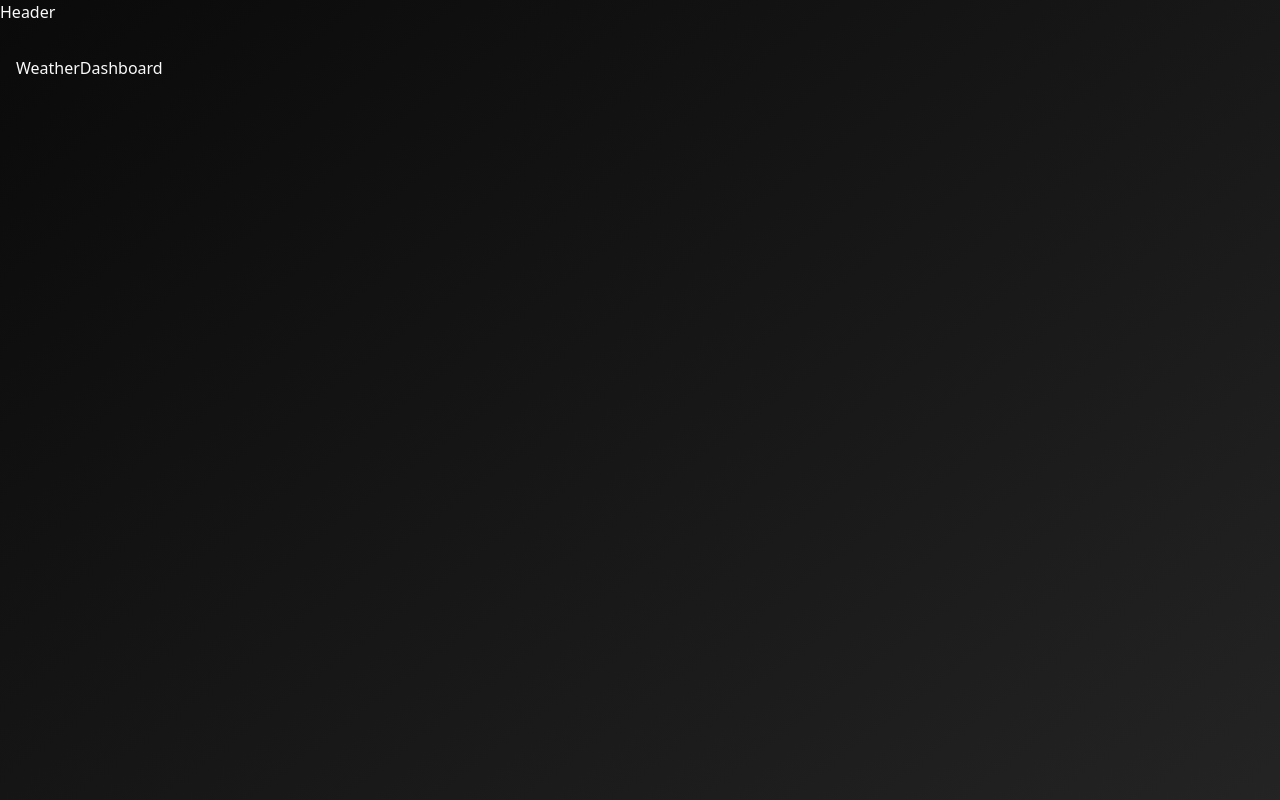
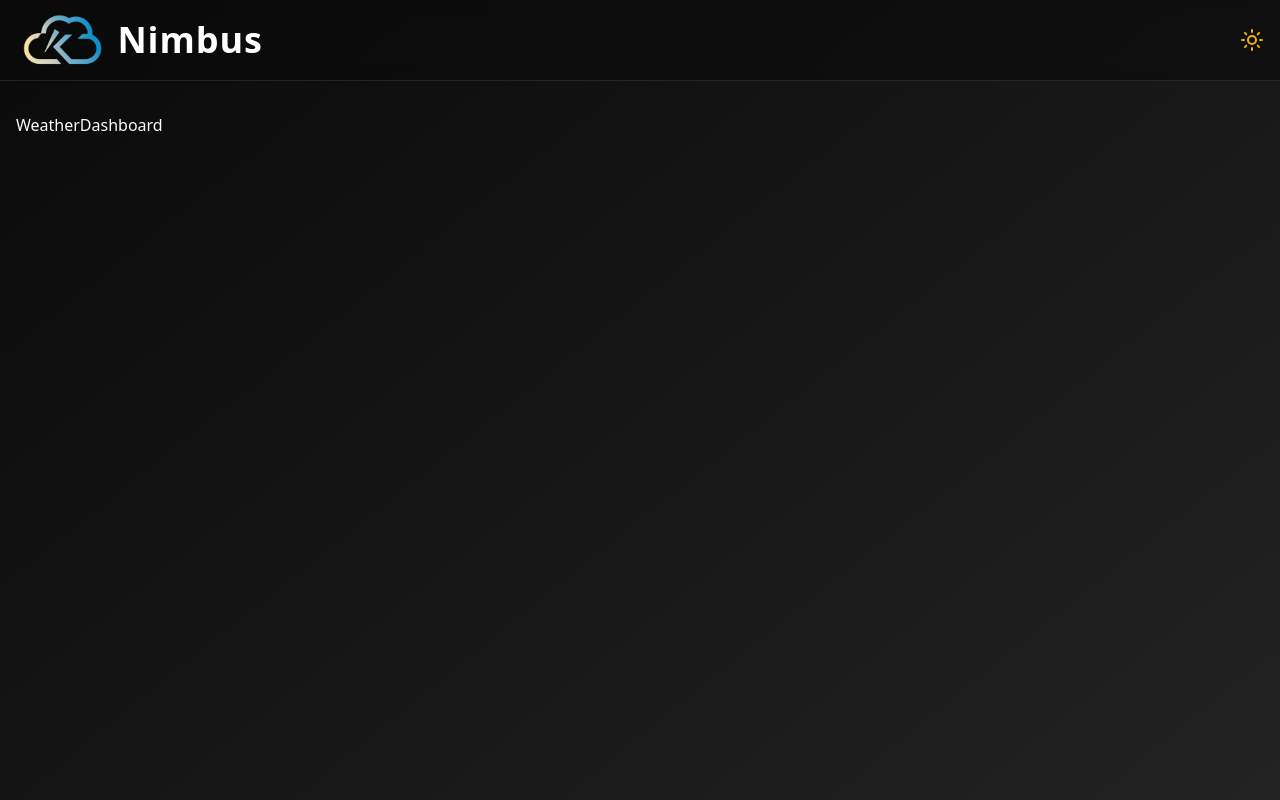
Before and after one commit to sanjitxdutta/nimbus, a React (Vite) app: page / in a window 1280 px wide. Shown: the top 800 px of the page. Built offline with nearby package versions, Linux system fonts and the light colour scheme.

Commit message:
Setup the header

```diff
--- a/src/components/ui/Layout.tsx
+++ b/src/components/ui/Layout.tsx
@@ -1,9 +1,11 @@
 import type { PropsWithChildren } from 'react'
+import Header from './header'
 
 const Layout = ({ children }: PropsWithChildren) => {
     return (
         <div className='bg-gradient-to-br from-background to-muted'>
-            Header
+            <Header />
+
             <main className='min-h-screen container mx-auto px-4 py-8'>
                 {children}
             </main>
--- /dev/null
+++ b/src/components/ui/header.tsx
@@ -0,0 +1,50 @@
+import { useTheme } from '@/context/theme-provider'
+import { Moon, Sun } from 'lucide-react'
+import React from 'react'
+import { Link } from 'react-router-dom'
+
+type Props = {}
+
+const Header = (props: Props) => {
+
+    const { theme, setTheme } = useTheme();
+    const isDark = theme === "dark";
+
+    return <header className='sticky top-0 z-50 w-full border-b bg-background/95 backdrop-blur py-2 supports-[backdrop-filter]:bg-background/60'>
+        <div className='container mx-auto flex h-16 items-center justify-between px-4'>
+            <Link to={"/"}>
+                <div className="flex items-center">
+                    <img
+                        src={isDark ? "/logo.png" : "/logo2.png"}
+                        alt='Nimbus Logo'
+                        className='h-14'
+                    />
+                    <span
+                        className={`ml-2 flex items-center font-extrabold tracking-wide ${isDark ? "text-white" : "text-gray-900"
+                            } text-3xl md:text-4xl`}
+                    >
+                        Nimbus
+                    </span>
+
+                </div>
+            </Link>
+
+            <div>
+                <div
+                    onClick={() => setTheme(isDark ? "light" : "dark")}
+                    className={`flex items-center cursor-pointer transition-transform duration-500 ${isDark ? "rotate-180" : "rotate-0"
+                        }`}
+                >
+                    {isDark ? (
+                        <Sun className='h-6 w-6 text-yellow-500 rotate-0 transition-all' />
+                    ) : (
+                        <Moon className='h-6 w-6 text-blue-500 rotate-0 transition-all' />
+                    )}
+                </div>
+            </div>
+        </div>
+
+    </header>
+}
+
+export default Header
```
